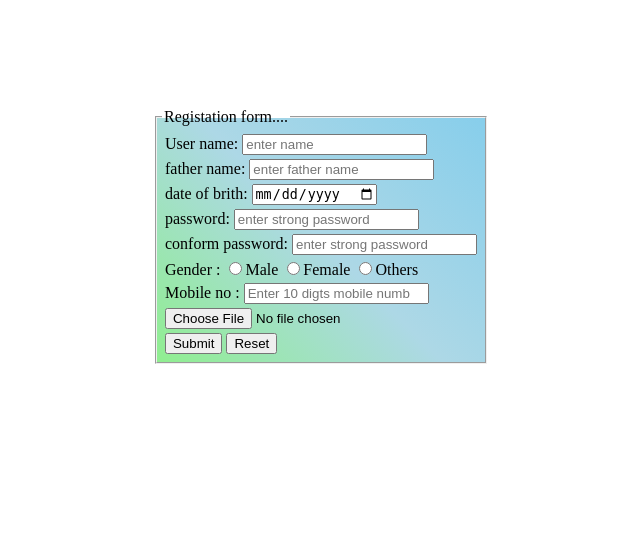
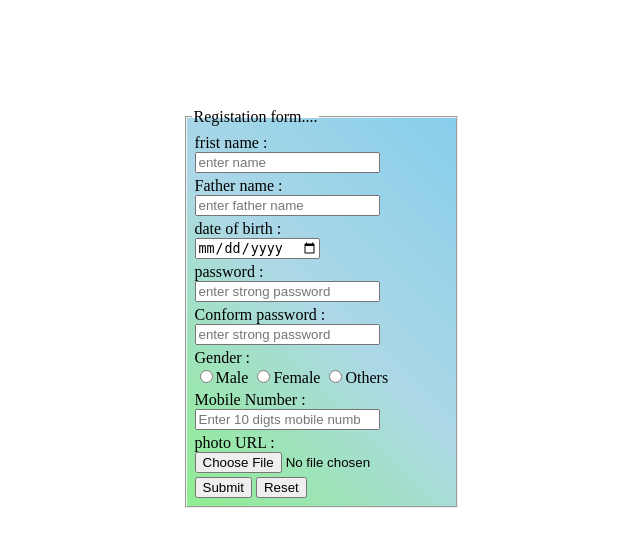
Before and after one commit to mudegangadhara/4th-project, a Django app: page /form/ in a window 1280 px wide. Shown: the top 547 px of the page, without its empty margins (319-959 px from the left). Run offline with Django 4.2, Linux system fonts and the light colour scheme.

Commit message:
first commit

```diff
--- a/templates/application form.html
+++ b/templates/application form.html
@@ -16,48 +16,48 @@
             <table>
                 <tr>
                     <td>
+                        frist name :
                         <div>
-                            <label for="name">User name:</label>
                             <input type="text" placeholder="enter name">
                         </div>
                     </td>
                 </tr>
                 <tr>
                     <td>
+                        Father name :
                         <div>
-                            <label for="name">father name:</label>
                             <input type="text" placeholder="enter father name">
                         </div>
                     </td>
                 </tr>
                 <tr>
                     <td>
+                        date of birth :
                         <div>
-                            <label for="name">date of brith:</label>
                             <input type="date" name="" id="">
                         </div>
                     </td>
                 </tr>
                 <tr>
                     <td>
+                        password :
                         <div>
-                            <label for="">password:</label>
                             <input type="password" placeholder="enter strong password">
                         </div>
                     </td>
                 </tr>
                 <tr>
                     <td>
+                        Conform password :
                         <div>
-                            <label for="">conform password:</label>
                             <input type="password" placeholder="enter strong password">
                         </div>
                     </td>
                 </tr>
                 <tr>
                     <td>
+                        Gender :
                         <div>
-                            <label for="">Gender :</label>
                             <input type="radio" name="gender" id="">Male
                             <input type="radio" name="gender" id="">Female
                             <input type="radio" name="gender" id="">Others
@@ -66,14 +66,15 @@
                 </tr>
                 <tr>
                     <td>
+                        Mobile Number :
                         <div>
-                            <label for="">Mobile no :</label>
                             <input type="number" name="Mobile no" placeholder="Enter 10 digts mobile number">
                         </div>
                     </td>
                 </tr>
                 <tr>
                     <td>
+                        photo URL :
                         <div>
                             <input type="file" >
                         </div>
```
